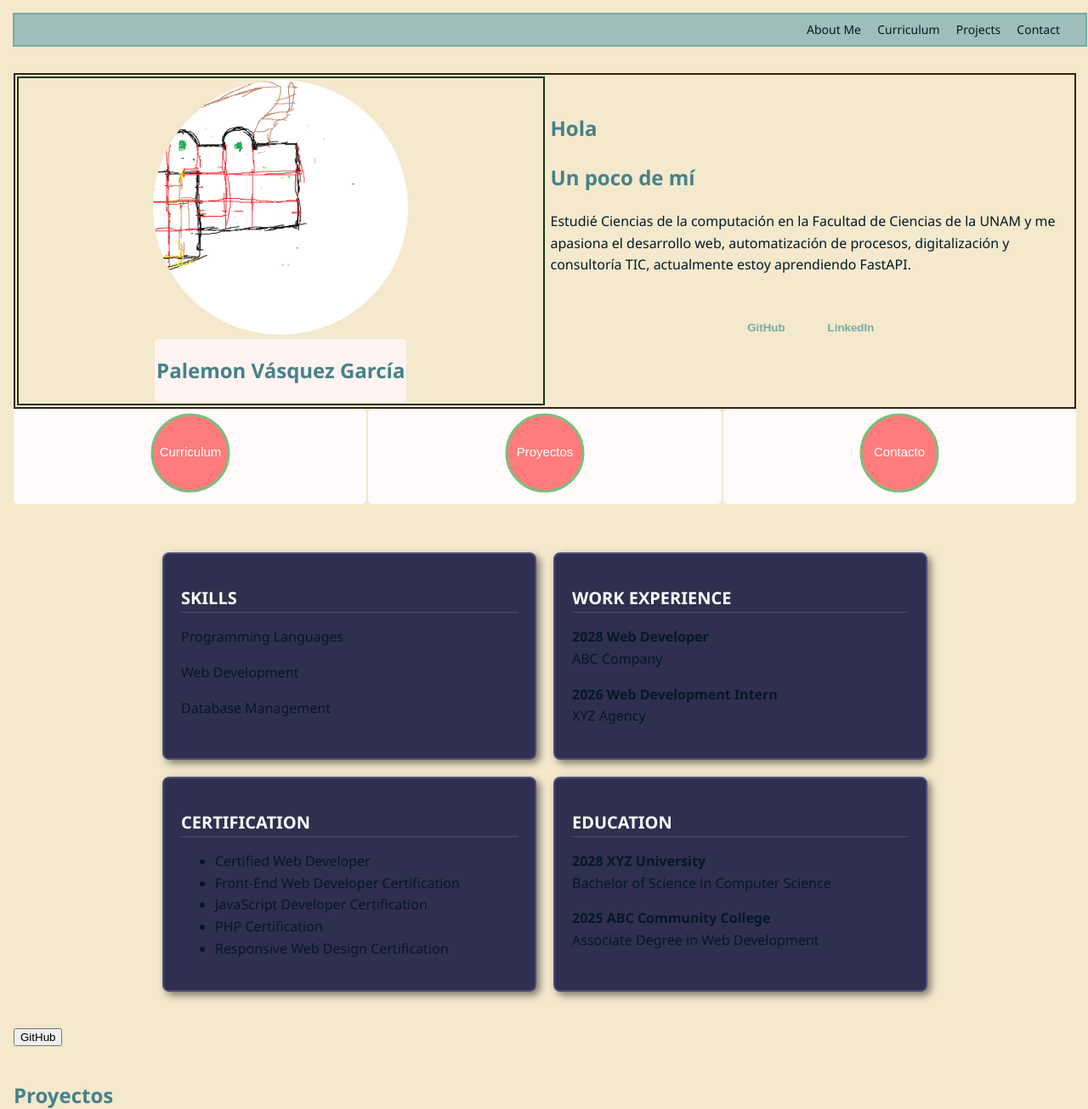
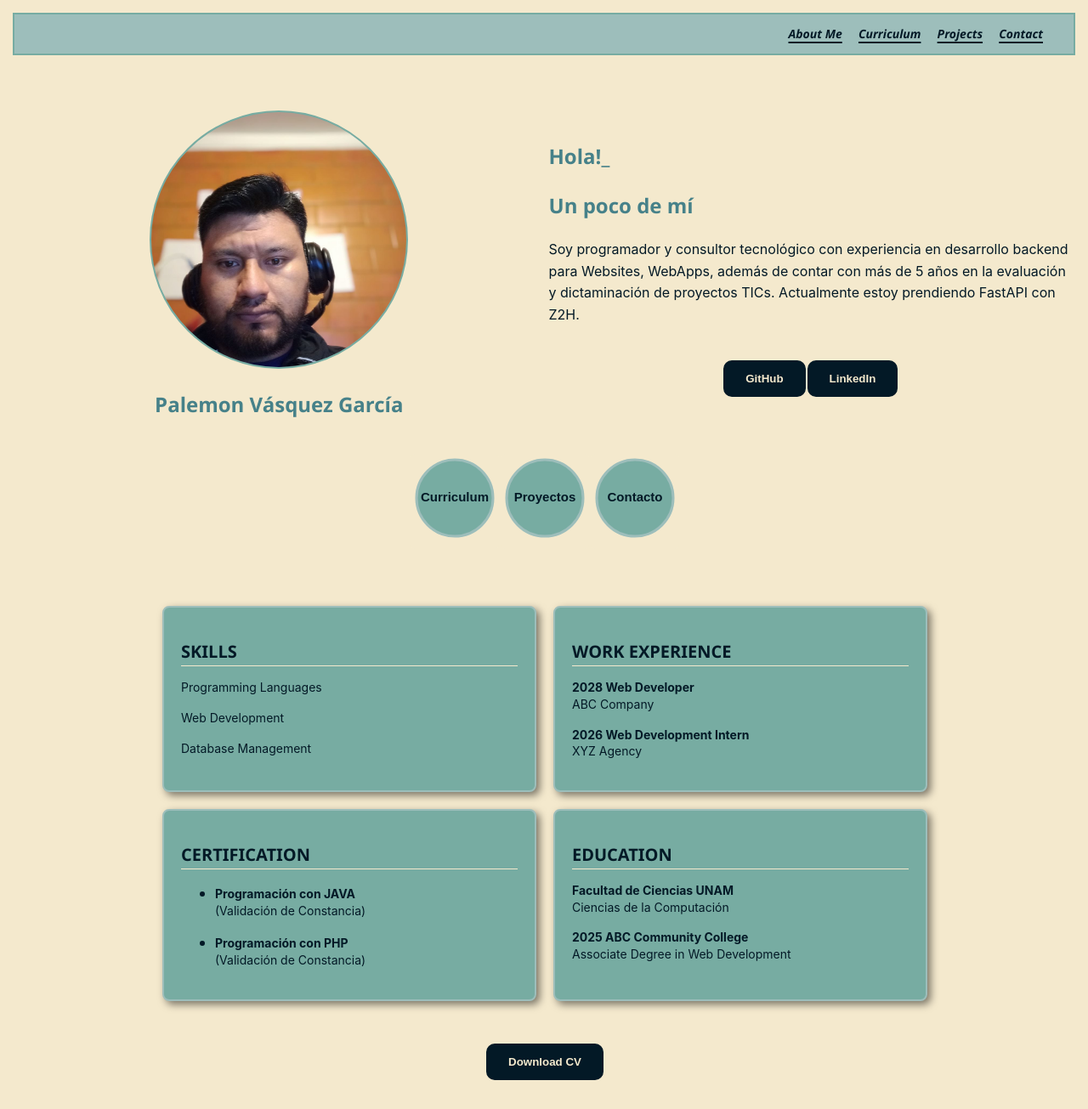
Before and after one commit to Pa1em0n/semillero-2025-palemon-vasquez, a plain HTML site: page 01-html-css/reto-01-cv-personal/index.html in a window 1280 px wide. Shown: the top 1305 px of the page at 85% size. Drawn offline with Linux system fonts and the light colour scheme.

Commit message:
Add update Sectión about Me and Curriculum

```diff
--- a/01-html-css/reto-01-cv-personal/index.html
+++ b/01-html-css/reto-01-cv-personal/index.html
@@ -31,7 +31,7 @@
             <!-- IMAGEN + DESCRIPCIÓN -->
                 <div class="image-content">
                     <div class="image-box">
-                        <img src="images/profile.png" alt="Foto de perfil">
+                        <img src="images/profile-.jpg" alt="Foto de perfil">
                     </div>
                     <div class="image-description">
                         <h1>Palemon Vásquez García</h1>
@@ -42,11 +42,9 @@
                 <div class="text-button-content">
                     <div class="text-presentation">
                     <section>
-                        <h1>Hola</h1>
+                        <h1>Hola!_</h1>
                         <h2>Un poco de mí</h2>
-                        <p>Estudié Ciencias de la computación en la Facultad de Ciencias de la UNAM
-                            y me apasiona el desarrollo web, automatización de procesos, digitalización
-                            y consultoría TIC, actualmente estoy aprendiendo FastAPI.</p>
+                        <p>Soy programador y consultor tecnológico con experiencia en desarrollo backend para Websites, WebApps, además de contar con más de 5 años en la evaluación y dictaminación de proyectos TICs. Actualmente estoy prendiendo FastAPI con Z2H.</p>
                     </section>
                     </div>
 
@@ -62,14 +60,16 @@
                 </div>
             </div>
 
+
+        </div>
+        <div class="container">
             <!-- SVG CIRCULOS -->
             <div class="content-2">
                 <div class="box">
                     <svg height="100" width="100" xmlns="http://www.w3.org/2000/svg">
-                        <circle r="45" cx="50" cy="50" fill="red" stroke="green" stroke-width="3" opacity="0.5" />
+                        <circle r="45" cx="50" cy="50"/>
                         <a href="#c2">
-                        <text x="50" y="50" text-anchor="middle" dominant-baseline="middle"
-                                font-size="15" fill="white" font-family="Arial">
+                        <text x="50" y="50" text-anchor="middle" dominant-baseline="middle">
                                 Curriculum
                             </text>
                         </a>
@@ -78,10 +78,9 @@
 
                 <div class="box">
                     <svg height="100" width="100" xmlns="http://www.w3.org/2000/svg">
-                    <circle r="45" cx="50" cy="50" fill="red" stroke="green" stroke-width="3" opacity="0.5" />
+                    <circle r="45" cx="50" cy="50"/>
                     <a href="#c3">
-                    <text x="50" y="50" text-anchor="middle" dominant-baseline="middle"
-                            font-size="15" fill="white" font-family="Arial">
+                    <text x="50" y="50" text-anchor="middle" dominant-baseline="middle">
                             Proyectos
                         </text>
                     </a>
@@ -90,10 +89,9 @@
 
                 <div class="box">
                     <svg height="100" width="100" xmlns="http://www.w3.org/2000/svg">
-                    <circle r="45" cx="50" cy="50" fill="red" stroke="green" stroke-width="3" opacity="0.5" />
+                    <circle r="45" cx="50" cy="50"/>
                         <a href="#c4">
-                        <text x="50" y="50" text-anchor="middle" dominant-baseline="middle"
-                                font-size="15" fill="white" font-family="Arial">
+                        <text x="50" y="50" text-anchor="middle" dominant-baseline="middle" >
                                 Contacto
                             </text>
                         </a>
@@ -104,7 +102,7 @@
         <div id="c2" class="container">
             <!-- APARTADO CURRICULUM -->
 
-            <div class="grid-container">
+            <div class="content-3">
                 <div class="card"> <!-- Skills -->
                     <h2>SKILLS</h2>
                     <p>Programming Languages</p>
@@ -119,22 +117,34 @@
                 <div class="card"> <!-- Certification -->
                     <h2>CERTIFICATION</h2>
                     <ul>
-                        <li>Certified Web Developer</li>
-                        <li>Front-End Web Developer Certification</li>
-                        <li>JavaScript Developer Certification</li>
-                        <li>PHP Certification</li>
-                        <li>Responsive Web Design Certification</li>
+                        <li>
+                            <p>
+                                <strong>
+                                <a href="https://drive.google.com/file/d/12RtBZcVDtNxT7LjOpWAKgvraoe8h0PIc/view?usp=sharing" target="_blank">Programación con JAVA</a>
+                                </strong><br>
+                                <a href="https://www.epc.gob.mx/acreditacion/EDC-eturnO" target="_blank">(Validación de Constancia)</a>
+                            </p>
+                        </li>
+                        <li>
+                            <p>
+                                <strong>
+                                <a href="https://drive.google.com/drive/u/0/folders/1Z1qPb9Q5MLXlwvSVMwMw-58ICMvfrzvu" target="_blank">Programación con PHP</a>
+                                </strong><br>
+                                <a href="https://www.epc.gob.mx/acreditacion/EDC-HY1K7C" target="_blank">(Validación de Constancia)</a>
+                            </p>
+                        </li>
+
                     </ul>
                 </div>
                 <div class="card"> <!-- Education -->
                     <h2>EDUCATION</h2>
-                    <p><strong>2028 XYZ University</strong><br>Bachelor of Science in Computer Science</p>
+                    <p><strong>Facultad de Ciencias UNAM</strong><br> Ciencias de la Computación</p>
                     <p><strong>2025 ABC Community College</strong><br>Associate Degree in Web Development</p>
                 </div>
             </div>
 
-            <div>
-                <a href="https://github.com/pa1em0n" target="_blank"><button>GitHub</button></a>
+            <div class="download-cv">
+                <a href="https://drive.google.com/file/d/12fNhuwNP0aQMBeYceTNRvKirA5hSrNKu/view?usp=sharing" target="_blank"><button>Download CV</button></a>
             </div>
         </div>
 
--- a/01-html-css/reto-01-cv-personal/styles.css
+++ b/01-html-css/reto-01-cv-personal/styles.css
@@ -27,18 +27,63 @@ h1, h2 {
 }
 
 a {
-  color: var(--accent-1);
+  color: var(--text-main);
   text-decoration: none;
 }
 
 a:hover {
   text-decoration: underline;
+  color: var(--bg-main);
 }
+p {
+  color: var(--text-main);
+  font-family: "Inter", "Roboto", Arial, sans-serif;
+  font-size: 1rem;
+  line-height: 1.6;
+  font-weight: 400;
+  margin: 0 auto 1rem auto;  /* Centra el bloque p */
+  text-align: left;          /* El texto se lee profesionalmente */
+  max-width: 700px;          /* Ancho para lectura profesional */
+}
+
+text {
+  fill: var(--text-main);
+  font-size: 15px;
+  font-family: Arial, sans-serif;
+  font-weight: bold ;
+}
+
+/*Estilo global de botones*/
+
+  button {
+    padding: 12px 24px;
+    border-radius: 10px;
+    border: 2px solid var(--text-main);
+    cursor: pointer;
+    background: var(--text-main);
+    color: var(--bg-main);
+    font-weight: bold;
+    transition: 0.2s;
+  }
+    /* HOVER */
+  button:hover {
+    background: var(--accent-2)
+  }
+    /* ACTIVE */
+  button:active {
+    background: var(--accent-2)
+  }
+  /* FOCUS */
+  button:focus {
+    outline: 3px solid var(--accent-1);
+    outline-offset: 3px;
+  }
+
 
 /*Creamos el fondo centrado de la cabecera*/
   /* BARRA SUPERIOR */
   header {
-    width: 100%;
+    flex: 1;
     background: var(--accent-2);
     color: var(--white);
     padding: 5px 5px;
@@ -50,7 +95,7 @@ a:hover {
 
 nav {
     max-width: 1200px;
-    margin: 0 auto;
+    margin: 5px;
     display: flex;
     justify-content: space-between;
     align-items: right;
@@ -59,8 +104,12 @@ nav {
   nav a {
     color: var(--white);
     margin-left: 15px;
-    text-decoration: none;
+    text-decoration:solid underline;
     font-size: 14px;
+    font-style: oblique;
+    text-underline-offset: 4px;
+    text-decoration-thickness: 1.5px;
+    font-weight: bold;
   }
 
   nav a:hover {
@@ -71,7 +120,7 @@ nav {
 
   }
 
-  /* APARTADOS 100% ANCHO */
+  /* Configuración general de contenedores */
   .container {
     width: 100%;
     padding: 1px 1px;
@@ -79,48 +128,22 @@ nav {
     margin-top: 15px;
     align-items: center;
     flex-direction: column;
-
+    /*border: 2px solid #e9730b;*/
   }
 
-  /* MOBILE: stack vertically */
+  /* MOBILE: stack vertically for containers*/
 @media (max-width: 768px) {
   .container {
     flex-direction: column;
   }
 }
 
-/* Estilos de botones primarios */
-button.primary {
-  padding: 12px 24px;
-  border-radius: 10px;
-  border: 2px solid #77ACA2; /* Green Sheen */
-  cursor: pointer;
-  background: #77ACA2; /* Green Sheen */
-  color: #F4E9CD; /* Champagne */
-  font-weight: bold;
-  transition: background 0.2s;
-}
-/* Estilos de interacción */
-button.primary:hover {
-  background: #8ac0b8; /* Green Sheen (más claro) */
-}
-
-button.primary:active {
-  background: #031926; /* Rich Black (más oscuro) */
-}
-
-button.primary:focus {
-  outline: 3px solid #F4E9CD; /* Champagne para foco visible */
-  outline-offset: 3px;
-}
-
-
-
 /*
+  CONTENT-1 SECTION
 */
   /* Content Foto y descripción, presentación y botones */
   .content-1 {
-    margin-top: 15px;
+    margin-top: 40px;
     display: flex;
     flex-direction: row; /* Por defecto horizontal */
     width:auto;
@@ -128,7 +151,7 @@ button.primary:focus {
     align-items: flex-start;
     justify-content: center; /* Centra horizontalmente */
     padding: 2px;
-    border: 2px solid #332213;
+    /*border: 2px solid var(--text-main);*/
   }
   /* SECCIÓN DE IMAGEN + DESCRIPCIÓN */
   .image-content {
@@ -138,25 +161,25 @@ button.primary:focus {
     align-items: center; /* alinea a la derecha */
     justify-content: center; /* Centra horizontalmente */
     gap: 5px;
+    margin-top: 5px;
     padding: 2px;
-    border: #133316 2px solid;
+    /*border: 2px solid var(--accent-1);*/
   }
   /* IMAGE SECTION */
   .image-box {
     /* Make the image-box a fixed square and render as a circle */
     flex: 0 0 auto;
     width: 300px;
-    aspect-ratio: 1 / 1; /* keep square */
-    background: var(--white);
-    border: 2px solid var(--red);
-    border-radius: 50%; /* circle */
-    overflow: hidden; /* crop overflowing image */
+    aspect-ratio: 1 / 1;
+    background: var(--accent-1);
+    border: 2px solid var(--accent-1);
+    border-radius: 50%;
+    overflow: hidden;
     display: flex;
     align-items: center;
     justify-content: center;
-    color: var(--black);
+    color: var(--accent-1);
     font-weight: bold;
-
   }
 
   /* Image inside the circular box - cover and fill */
@@ -169,11 +192,8 @@ button.primary:focus {
 /* Description of image below */
   .image-description {
     padding: 2px;
-    border: 2px solid var(--red);
-    background: #fff4f2;
     font-size: 12px;
-    color: var(--black);
-    border-radius: 4px;
+    color: var(--text-main);
     align-items: center;
     justify-content: center; /* Centra horizontalmente */
     display: inline-block;
@@ -185,8 +205,7 @@ button.primary:focus {
   .text-button-content {
     flex: 1;
     gap: 5px;
-    background: var(--white);
-    border: 2px solid var(--green);
+    /*border: 2px solid var(--accent-1);*/
     padding: 2px;
     display: flex;
     flex-direction: column;
@@ -204,69 +223,15 @@ button.primary:focus {
     width: fit-content;
     height: fit-content;
   }
-
-  .buttons button {
-    padding: 12px 24px;
-    border-radius: 10px;
-    border: 2px solid var(--green);
-    cursor: pointer;
-    background: var(--green);
-    color: var(--white);
-    font-weight: bold;
-    transition: 0.2s;
-  }
-  /*Style of button*/
-    /* HOVER */
-  .buttons button:hover {
-    background: #244e28; /* verde +10% claro */
-  }
-    /* ACTIVE */
-  .buttons button:active {
-    background: #133316; /* verde -10% oscuro */
-  }
-
-  /* FOCUS */
-  .buttons button:focus {
-    outline: 3px solid var(--yellow);
-    outline-offset: 3px;
-  }
-
-    /* Versión botón secundario opcional */
-  .buttons .secondary {
-    background: var(--yellow);
-    border-color: var(--yellow);
-    color: var(--black);
-  }
-  .buttons .secondary:hover {
-    background: #ffe566;
-  }
-  .buttons .secondary:active {
-    background: #d9ac00;
-  }
-  .buttons .secondary:focus {
-    outline: 3px solid var(--green);
-  }
-
-
   /*MOBILE: Pila vertical content-1*/
   @media (max-width: 768px) {
     .content-1 {
       flex-direction: column; /* Cambia a vertical */
     }
-
-    .image-box,
-    .content-box {
-      width: 100%;
-      height: auto;
-    }
-
-    .buttons {
-      justify-content: center;
-      width: fit-content;
-      height: fit-content;
-    }
   }
-
+/*
+  CONTENT-2 SECTION
+*/
   /* Content tres botones circulares */
 .content-2 {
     flex: 1;
@@ -277,31 +242,40 @@ button.primary:focus {
     align-items: center;
     justify-content: center; /* Centra horizontalmente */
 }
-
+/* Caja de cada botón circular */
 .box {
-  flex: 1;               /* equal width for all 3 */
   padding: 2px;
-  border: 2px solid var(--red);
-  background: #fffbfb;
+  /*border: 2px solid var(--accent-1);*/
+  background: var(--bg-main);
   text-align: center;
   border-radius: 6px;
   display: inline-block;
   width: fit-content;
   height: fit-content;
 }
+/* Estilo de los círculos SVG */
+circle {
+  transition: fill 0.3s ease;
+  fill: var(--accent-1);
+  stroke: var(--accent-2);
+  stroke-width: 3;
+}
 
 
-.grid-container {
+/*
+  CONTENT-3 SECTION
+*/
+.content-3 {
     display: grid;
     grid-template-columns: 1fr 1fr; /* Dos columnas */
     gap: 20px; /* Espacio entre tarjetas */
     max-width: 900px;
-    margin: 40px auto; /* Centrado */
+    margin: 50px auto; /* Centrado */
 }
 
 .card {
-    background-color: #2f2f4f;
-    border: 2px solid #4b4b7a;
+    background-color: var(--accent-1);
+    border: 2px solid var(--accent-2);
     padding: 20px;
     border-radius: 8px;
     box-shadow: 4px 4px 10px rgba(0,0,0,0.5);
@@ -310,6 +284,22 @@ button.primary:focus {
 .card h2 {
     margin-bottom: 15px;
     font-size: 20px;
-    color: #fff;
-    border-bottom: 1px solid #4b4b7a;
+    color: var(--text-main);
+    border-bottom: 1px solid var(--bg-main);
 }
+.card p {
+    color: var(--text-main);
+    font-size: 14px;
+    line-height: 1.4;
+}
+/*MOBILE: Una columna en content-3*/
+@media (max-width: 768px) {
+    .content-3 {
+        grid-template-columns: 1fr; /* Una columna en móvil */
+    }
+}
+/* Estilo específico para el botón de descarga de CV */
+.download-cv {
+    margin-top: 20px;
+    text-align: center;
+}
```
